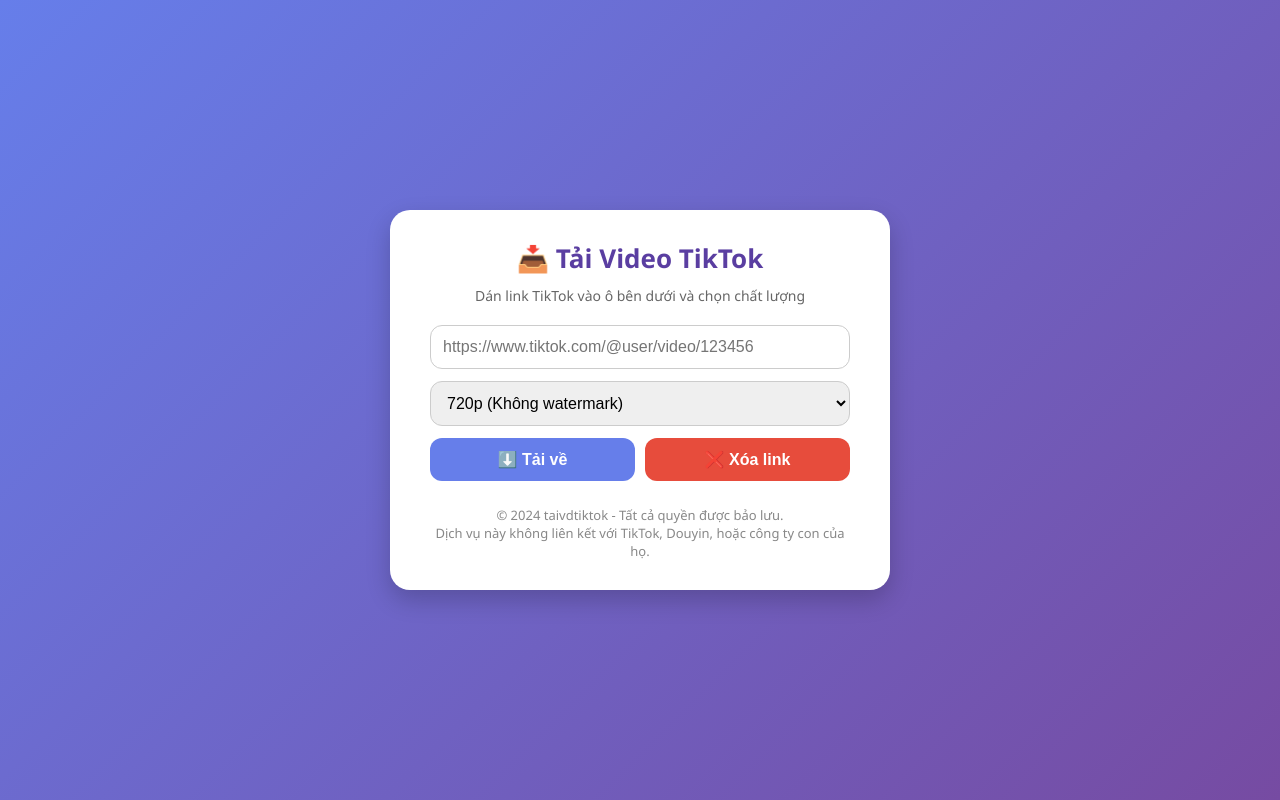
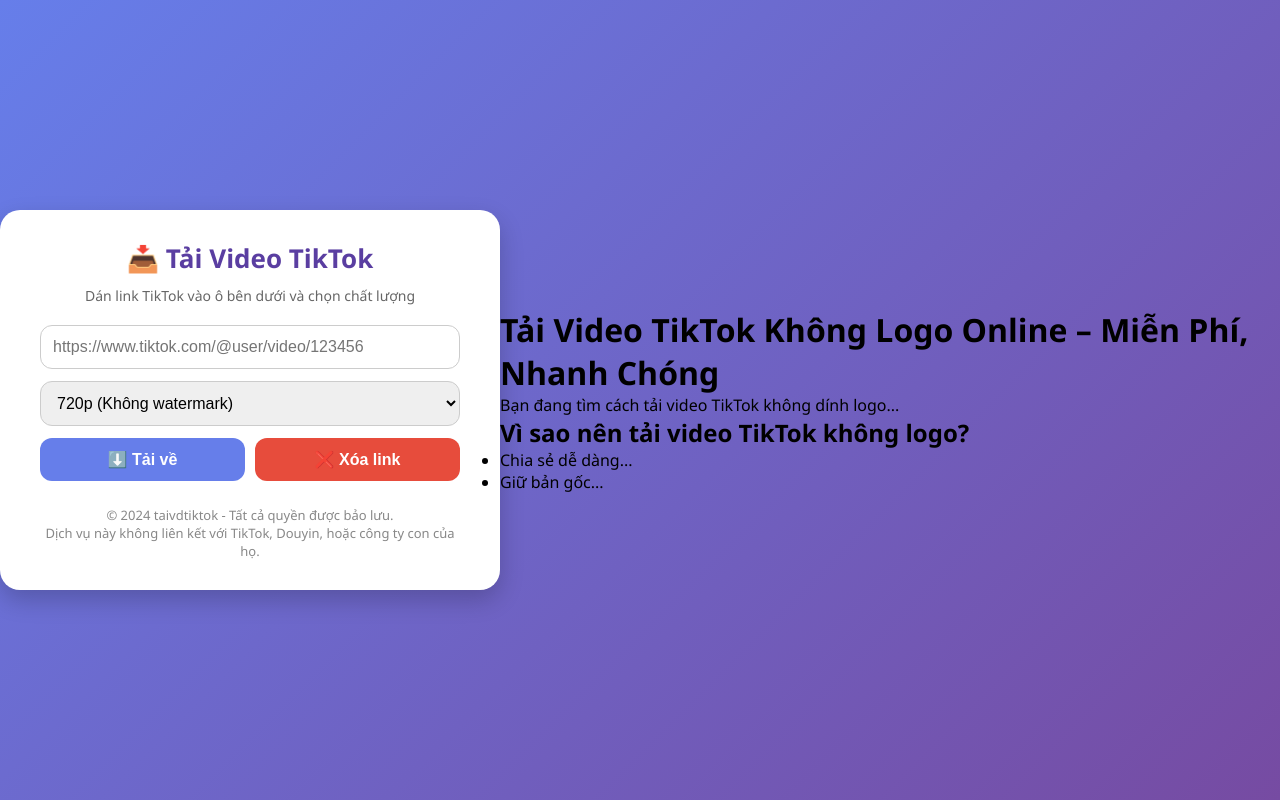
Before and after one commit to andanhvaandanh/taivdtiktok, a website: page index.html in a window 1280 px wide. Drawn offline with Linux system fonts and the light colour scheme.

Commit message:
Update index.html

```diff
--- a/index.html
+++ b/index.html
@@ -46,5 +46,18 @@
   </div>
 
   <script src="main.js"></script>
+  <body>
+  <div class="main">
+    <!-- Công cụ tải video TikTok -->
+    <h1>Tải Video TikTok Không Logo Online – Miễn Phí, Nhanh Chóng</h1>
+    <p>Bạn đang tìm cách tải video TikTok không dính logo...</p>
+
+    <h2>Vì sao nên tải video TikTok không logo?</h2>
+    <ul>
+      <li>Chia sẻ dễ dàng...</li>
+      <li>Giữ bản gốc...</li>
+    </ul>
+
+
 </body>
 </html>
```
